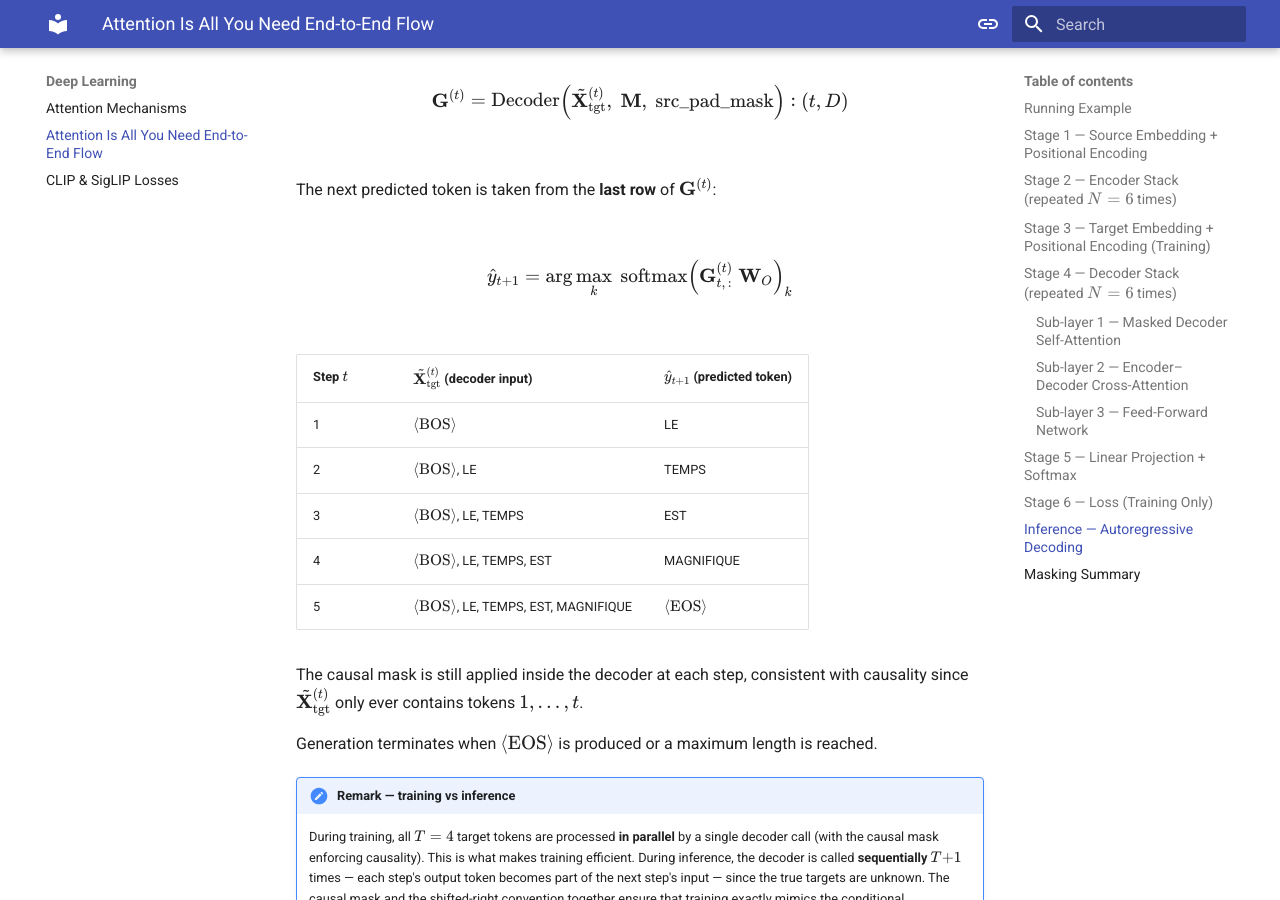
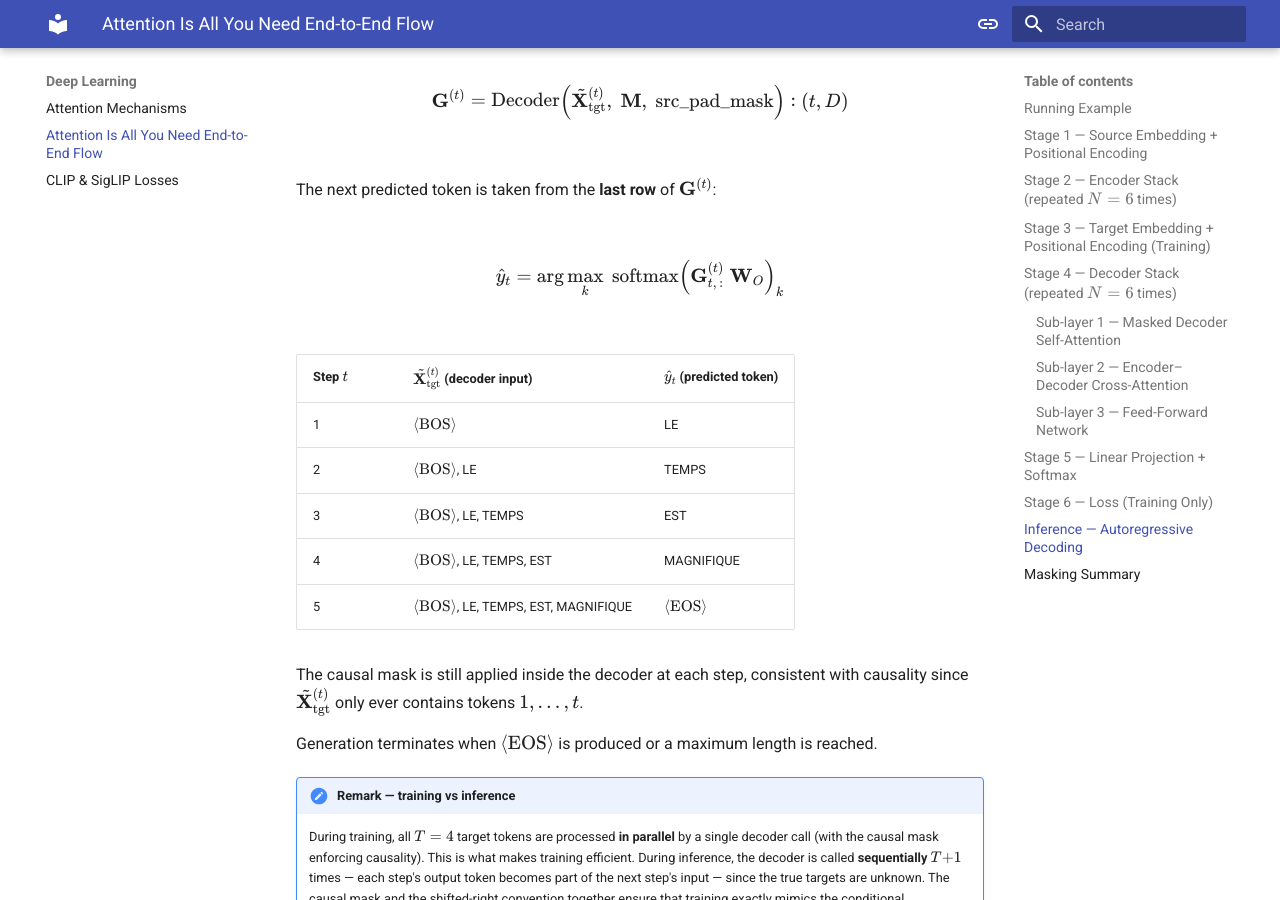
Before and after one commit to JakeRobertBaker/jakerobertbaker.github.io, an MkDocs documentation site: the page built from docs/deep_learning/attention_is_all_you_need.md, in a window 1280 px wide and 900 px high, scrolled down 9190 px. Built offline with MkDocs 1.6.1 and Material for MkDocs 9.7.7, drawn with Linux system fonts in a browser that asks for light colours; comment, search, counter and statistics services are not loaded.

Commit message:
attention is all you need is done

```diff
--- a/docs/deep_learning/attention_is_all_you_need.md
+++ b/docs/deep_learning/attention_is_all_you_need.md
@@ -395,10 +395,10 @@ $$
 The next predicted token is taken from the **last row** of $\mathbf{G}^{(t)}$:
 
 $$
-\hat{y}_{t+1} = \arg\max_k\; \text{softmax}\!\left(\mathbf{G}^{(t)}_{t,\,:}\; \mathbf{W}_O\right)_k
+\hat{y}_t = \arg\max_k\; \text{softmax}\!\left(\mathbf{G}^{(t)}_{t,\,:}\; \mathbf{W}_O\right)_k
 $$
 
-| Step $t$ | $\tilde{\mathbf{X}}_{\text{tgt}}^{(t)}$ (decoder input) | $\hat{y}_{t+1}$ (predicted token) |
+| Step $t$ | $\tilde{\mathbf{X}}_{\text{tgt}}^{(t)}$ (decoder input) | $\hat{y}_t$ (predicted token) |
 |---|---|---|
 | 1 | $\langle\text{BOS}\rangle$ | LE |
 | 2 | $\langle\text{BOS}\rangle$, LE | TEMPS |
```
